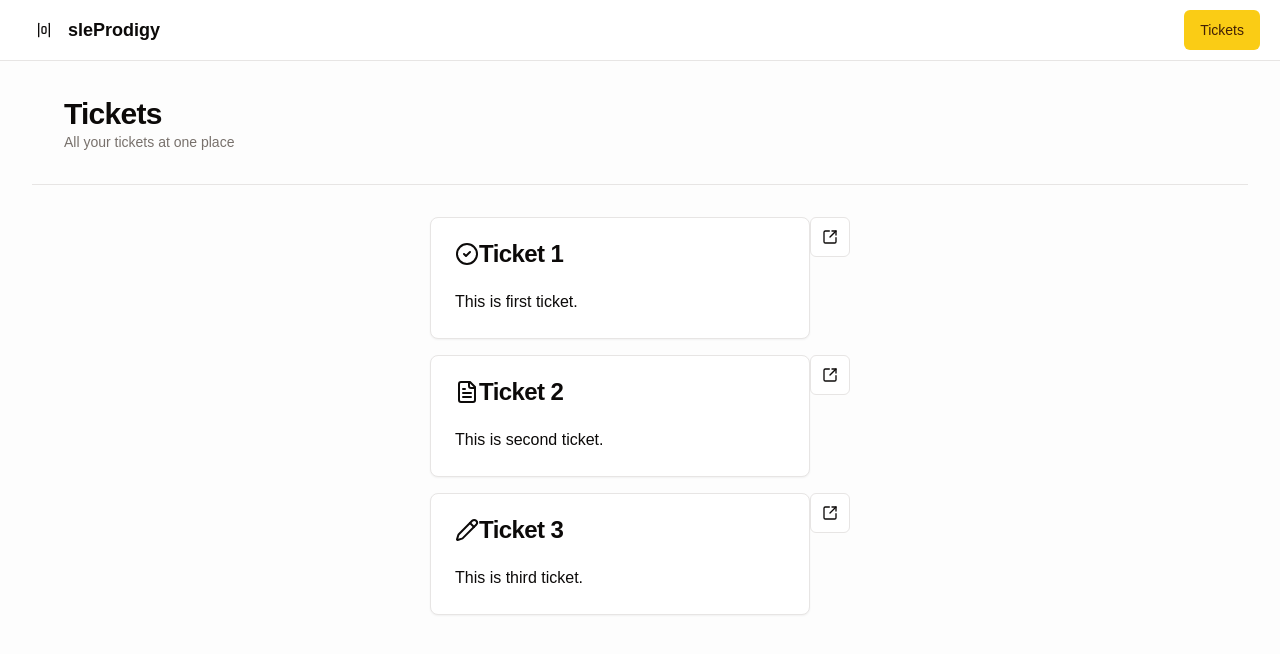
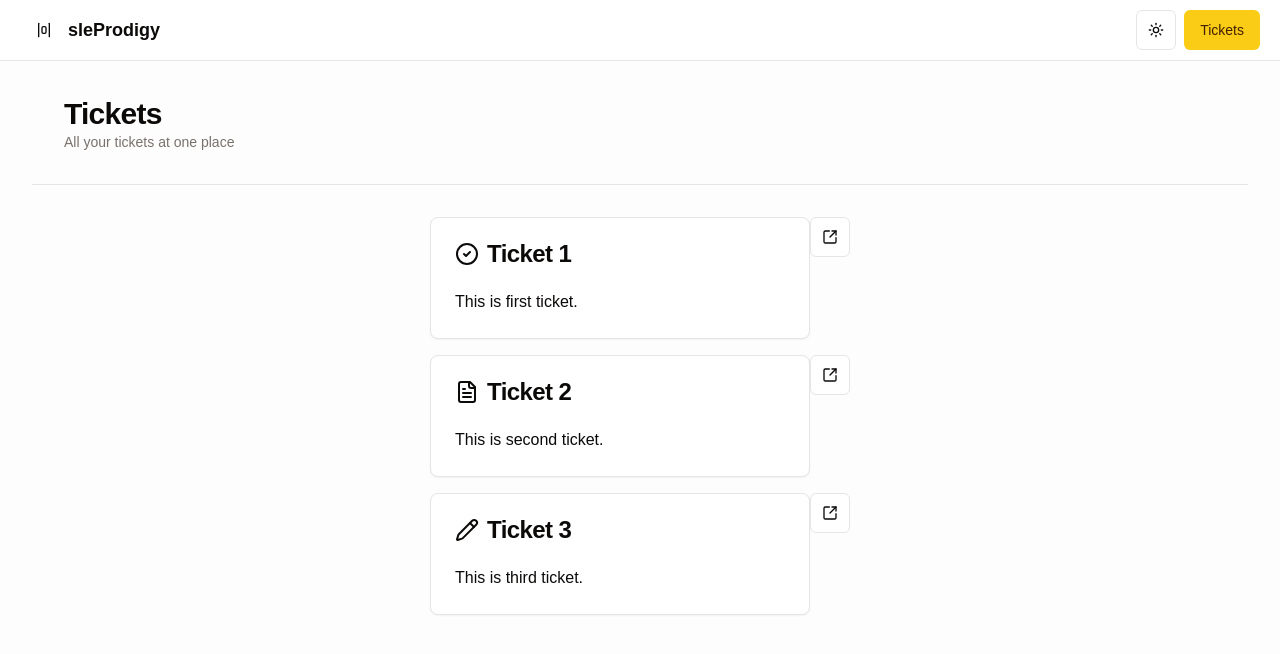
Before and after one commit to SpencerRaw/the-road-to-next, a Next.js app: page /tickets in a window 1280 px wide. Shown: the top 654 px of the page. Built offline with nearby package versions, Linux system fonts and the light colour scheme.

Commit message:
add dark mode and theme switch

```diff
--- a/package.json
+++ b/package.json
@@ -17,6 +17,7 @@
     "clsx": "^2.1.1",
     "lucide-react": "^0.469.0",
     "next": "15.1.3",
+    "next-themes": "^0.4.4",
     "react": "^19.0.0",
     "react-dom": "^19.0.0",
     "tailwind-merge": "^2.6.0",
--- a/src/app/layout.tsx
+++ b/src/app/layout.tsx
@@ -2,6 +2,7 @@
 import type { Metadata } from "next";
 import { Geist, Geist_Mono } from "next/font/google";
 import { Header } from "@/components/header";
+import { ThemeProvider } from "@/components/theme/theme-provider";
 
 const geistSans = Geist({
   variable: "--font-geist-sans",
@@ -24,10 +25,11 @@
   children: React.ReactNode;
 }>) {
   return (
-    <html lang="en">
+    <html suppressHydrationWarning lang="en">
       <body
         className={`${geistSans.variable} ${geistMono.variable} antialiased`}
       >
+        <ThemeProvider>
           <Header />
           <main
             className="
@@ -40,6 +42,7 @@
           >
             {children}
           </main>
+        </ThemeProvider>
       </body>
     </html>
   );
--- a/src/components/header.tsx
+++ b/src/components/header.tsx
@@ -2,6 +2,7 @@
 import Link from "next/link";
 import { Button, buttonVariants } from "./ui/button";
 import { LucideAlignHorizontalSpaceAround } from "lucide-react";
+import { ThemeSwitcher } from "./theme/theme-switcher";
 
 const Header = () => {
   return (
@@ -14,7 +15,7 @@
         flex justify-between py-2.5 px-5
         "
     >
-      <div>
+      <div className="flex align-items gap-x-2">
         <Button asChild variant="ghost">
           <Link href={homePath()}>
             <LucideAlignHorizontalSpaceAround />
@@ -22,8 +23,8 @@
           </Link>
         </Button>
       </div>
-      <div>
-        {/* <Button asChild variant="outline"> */}
+      <div className="flex align-items gap-x-2">
+        <ThemeSwitcher />
         <Link
           href={ticketsPath()}
           className={buttonVariants({ variant: "default" })}
--- /dev/null
+++ b/src/components/theme/theme-provider.tsx
@@ -0,0 +1,15 @@
+import { ThemeProvider as BaseThemeProvider } from "next-themes";
+
+type ThemeProviderProps = {
+  children: React.ReactNode;
+};
+
+const ThemeProvider = ({ children }: ThemeProviderProps) => {
+  return (
+    <BaseThemeProvider attribute="class" defaultTheme="system" enableSystem>
+      {children}
+    </BaseThemeProvider>
+  );
+};
+
+export { ThemeProvider };
--- /dev/null
+++ b/src/components/theme/theme-switcher.tsx
@@ -0,0 +1,30 @@
+"use client";
+import { useTheme } from "next-themes";
+import { Button } from "../ui/button";
+import { LucideMoon, LucideSun } from "lucide-react";
+
+const ThemeSwitcher = () => {
+  const { theme, setTheme } = useTheme();
+
+  return (
+    <Button
+      variant={"outline"}
+      size={"icon"}
+      onClick={() => setTheme(theme === "light" ? "dark" : "light")}
+    >
+      <LucideSun
+        className="
+      h-4 w-4 rotate-0 scale-100 transition-all
+      dark:-rotate-90 dark:scale-0
+      "
+      />
+      <LucideMoon
+        className="absolute h-4 w-4 rotate-90 scale-0 transition-transform
+      dark:-rotate-0 dark:scale-100"
+      />
+      <span className="sr-only">Toggle theme</span>
+    </Button>
+  );
+};
+
+export { ThemeSwitcher };
```
Also changed, not shown: 1 other file (tests, documents, lock files or other folders). Lines whose indentation alone changed are shown as unchanged.
